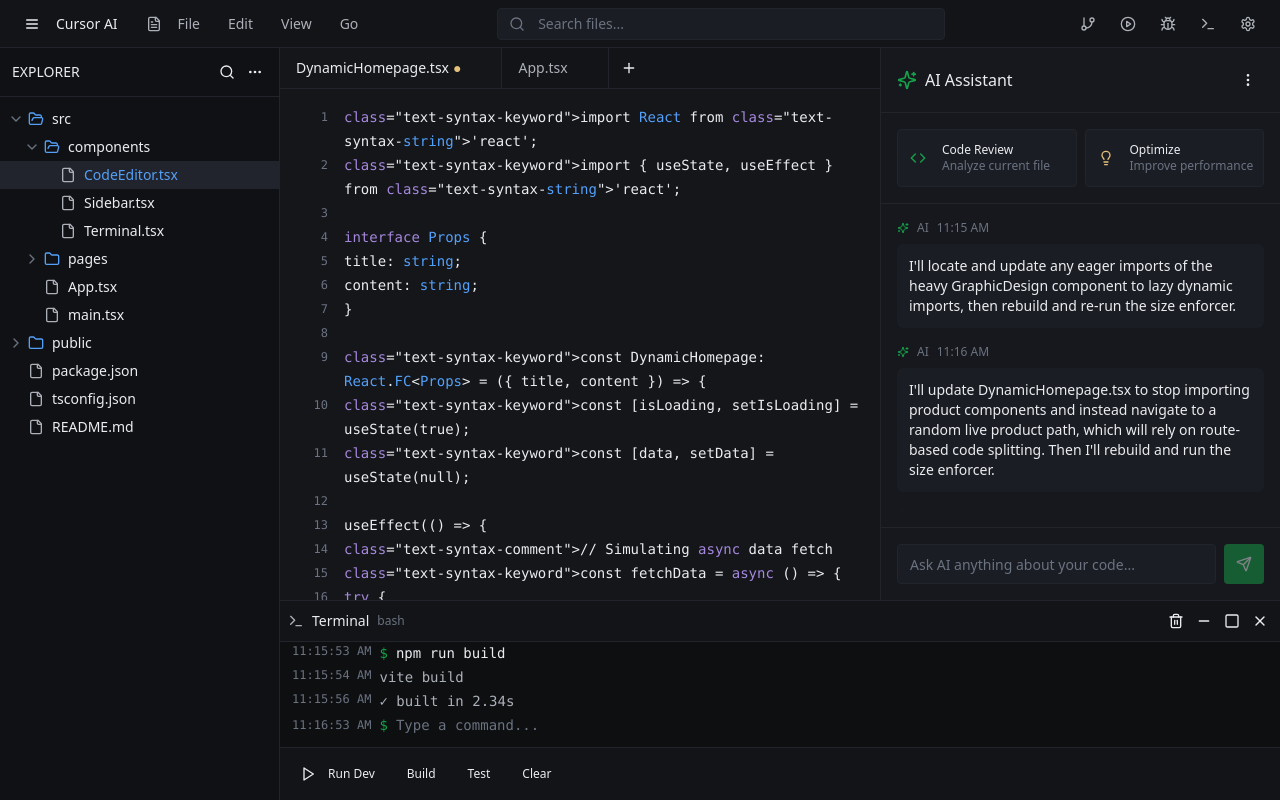
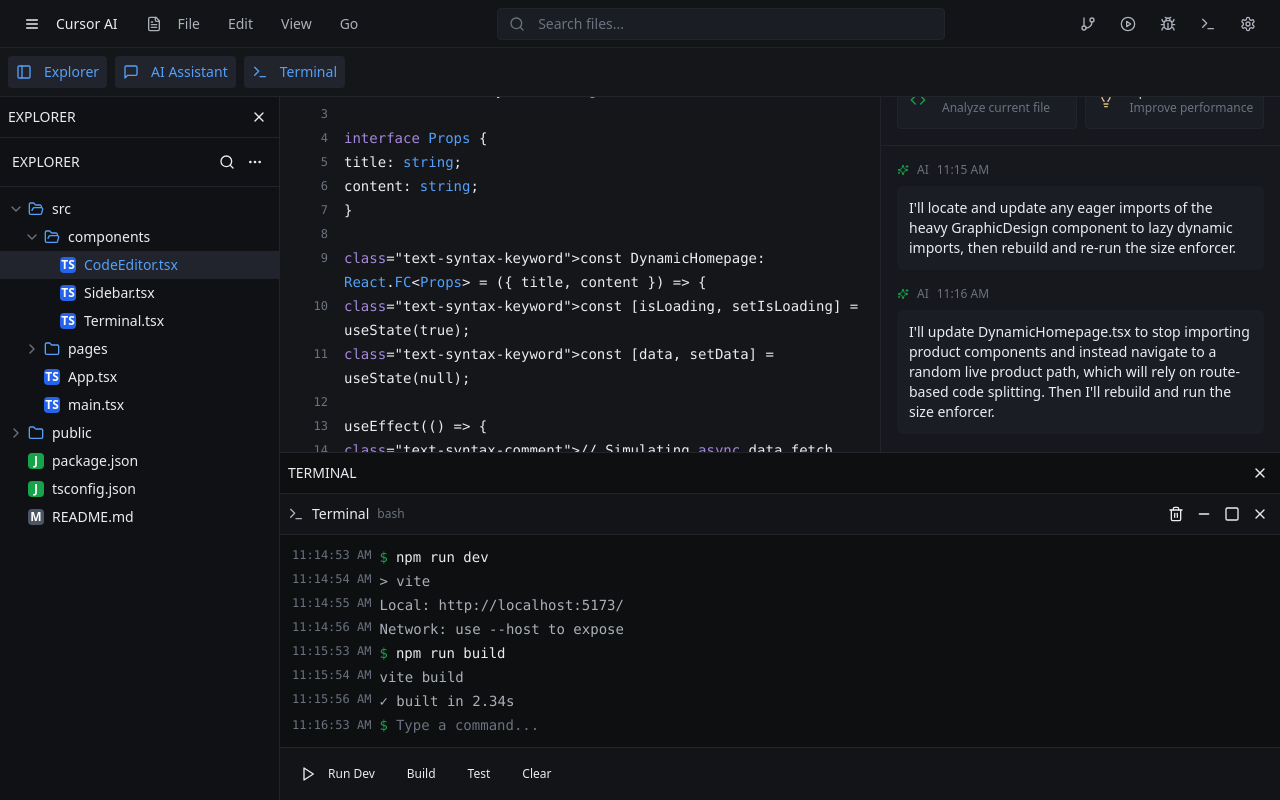
Before and after one commit to PaoloCasula-web/codeditor.com, a React (Vite) app: page / in a window 1280 px wide. Built offline with nearby package versions, Linux system fonts and the light colour scheme.

Commit message:
feat: Add file type logos and window management
This commit introduces file type logos in the sidebar for better visual identification of file types. It also implements functionality to open and close different windows, allowing users to focus on specific ones.

```diff
--- a/src/components/CodeEditor.tsx
+++ b/src/components/CodeEditor.tsx
@@ -5,19 +5,55 @@ import { AIAssistant } from './editor/AIAssistant';
 import { Terminal } from './editor/Terminal';
 import { Toolbar } from './editor/Toolbar';
 import { ResizablePanel } from './ui/ResizablePanel';
+import { Button } from '@/components/ui/button';
+import { PanelLeft, MessageSquare, Terminal as TerminalIcon, X } from 'lucide-react';
 
 export const CodeEditor = () => {
   const [sidebarWidth, setSidebarWidth] = useState(280);
   const [assistantWidth, setAssistantWidth] = useState(400);
   const [terminalHeight, setTerminalHeight] = useState(200);
+  const [showSidebar, setShowSidebar] = useState(true);
+  const [showAI, setShowAI] = useState(true);
   const [showTerminal, setShowTerminal] = useState(true);
 
   return (
     <div className="h-screen w-full bg-editor-bg text-text-primary flex flex-col overflow-hidden">
       <Toolbar />
 
+      {/* Panel Toggle Controls */}
+      <div className="flex items-center gap-2 p-2 border-b border-border-subtle bg-editor-surface">
+        <Button
+          variant="ghost"
+          size="sm"
+          onClick={() => setShowSidebar(!showSidebar)}
+          className={`h-8 px-2 ${showSidebar ? 'bg-active-bg text-text-accent' : 'text-text-muted'}`}
+        >
+          <PanelLeft className="h-4 w-4 mr-1" />
+          Explorer
+        </Button>
+        <Button
+          variant="ghost"
+          size="sm"
+          onClick={() => setShowAI(!showAI)}
+          className={`h-8 px-2 ${showAI ? 'bg-active-bg text-text-accent' : 'text-text-muted'}`}
+        >
+          <MessageSquare className="h-4 w-4 mr-1" />
+          AI Assistant
+        </Button>
+        <Button
+          variant="ghost"
+          size="sm"
+          onClick={() => setShowTerminal(!showTerminal)}
+          className={`h-8 px-2 ${showTerminal ? 'bg-active-bg text-text-accent' : 'text-text-muted'}`}
+        >
+          <TerminalIcon className="h-4 w-4 mr-1" />
+          Terminal
+        </Button>
+      </div>
+
       <div className="flex-1 flex overflow-hidden">
         {/* File Explorer Sidebar */}
+        {showSidebar && (
           <ResizablePanel
             width={sidebarWidth}
             onResize={setSidebarWidth}
@@ -25,8 +61,24 @@ export const CodeEditor = () => {
             maxWidth={500}
             className="bg-sidebar-bg border-r border-border-subtle"
           >
+            <div className="h-full flex flex-col">
+              <div className="flex items-center justify-between p-2 border-b border-border-subtle">
+                <span className="text-sm font-medium text-text-primary">EXPLORER</span>
+                <Button
+                  variant="ghost"
+                  size="sm"
+                  onClick={() => setShowSidebar(false)}
+                  className="h-6 w-6 p-0 hover:bg-hover-bg"
+                >
+                  <X className="h-4 w-4" />
+                </Button>
+              </div>
+              <div className="flex-1">
                 <Sidebar />
+              </div>
+            </div>
           </ResizablePanel>
+        )}
 
         {/* Main Editor Area */}
         <div className="flex-1 flex flex-col overflow-hidden">
@@ -36,6 +88,7 @@ export const CodeEditor = () => {
             </div>
 
             {/* AI Assistant Panel */}
+            {showAI && (
               <ResizablePanel
                 width={assistantWidth}
                 onResize={setAssistantWidth}
@@ -44,8 +97,24 @@ export const CodeEditor = () => {
                 className="bg-ai-bg border-l border-border-subtle"
                 side="left"
               >
+                <div className="h-full flex flex-col">
+                  <div className="flex items-center justify-between p-2 border-b border-border-subtle">
+                    <span className="text-sm font-medium text-text-primary">AI ASSISTANT</span>
+                    <Button
+                      variant="ghost"
+                      size="sm"
+                      onClick={() => setShowAI(false)}
+                      className="h-6 w-6 p-0 hover:bg-hover-bg"
+                    >
+                      <X className="h-4 w-4" />
+                    </Button>
+                  </div>
+                  <div className="flex-1">
                     <AIAssistant />
+                  </div>
+                </div>
               </ResizablePanel>
+            )}
           </div>
 
           {/* Terminal */}
@@ -58,7 +127,22 @@ export const CodeEditor = () => {
               className="bg-terminal-bg border-t border-border-subtle"
               direction="vertical"
             >
+              <div className="h-full flex flex-col">
+                <div className="flex items-center justify-between p-2 border-b border-border-subtle">
+                  <span className="text-sm font-medium text-text-primary">TERMINAL</span>
+                  <Button
+                    variant="ghost"
+                    size="sm"
+                    onClick={() => setShowTerminal(false)}
+                    className="h-6 w-6 p-0 hover:bg-hover-bg"
+                  >
+                    <X className="h-4 w-4" />
+                  </Button>
+                </div>
+                <div className="flex-1">
                   <Terminal onClose={() => setShowTerminal(false)} />
+                </div>
+              </div>
             </ResizablePanel>
           )}
         </div>
--- a/src/components/editor/Sidebar.tsx
+++ b/src/components/editor/Sidebar.tsx
@@ -1,6 +1,60 @@
 import { useState } from 'react';
 import { ChevronRight, ChevronDown, File, Folder, FolderOpen, Search, MoreHorizontal } from 'lucide-react';
 import { Button } from '@/components/ui/button';
+
+// File type icons mapping
+const getFileIcon = (fileName: string) => {
+  const extension = fileName.split('.').pop()?.toLowerCase();
+
+  switch (extension) {
+    case 'tsx':
+    case 'ts':
+      return (
+        <div className="h-4 w-4 mr-2 ml-5 flex items-center justify-center rounded text-xs font-bold bg-blue-600 text-white">
+          TS
+        </div>
+      );
+    case 'jsx':
+    case 'js':
+      return (
+        <div className="h-4 w-4 mr-2 ml-5 flex items-center justify-center rounded text-xs font-bold bg-yellow-500 text-black">
+          JS
+        </div>
+      );
+    case 'html':
+      return (
+        <div className="h-4 w-4 mr-2 ml-5 flex items-center justify-center rounded text-xs font-bold bg-orange-600 text-white">
+          H
+        </div>
+      );
+    case 'css':
+      return (
+        <div className="h-4 w-4 mr-2 ml-5 flex items-center justify-center rounded text-xs font-bold bg-blue-500 text-white">
+          C
+        </div>
+      );
+    case 'json':
+      return (
+        <div className="h-4 w-4 mr-2 ml-5 flex items-center justify-center rounded text-xs font-bold bg-green-600 text-white">
+          J
+        </div>
+      );
+    case 'md':
+      return (
+        <div className="h-4 w-4 mr-2 ml-5 flex items-center justify-center rounded text-xs font-bold bg-gray-600 text-white">
+          M
+        </div>
+      );
+    case 'ico':
+      return (
+        <div className="h-4 w-4 mr-2 ml-5 flex items-center justify-center rounded text-xs font-bold bg-purple-600 text-white">
+          I
+        </div>
+      );
+    default:
+      return <File className="h-4 w-4 mr-2 ml-5 text-text-secondary" />;
+  }
+};
 
 interface FileNode {
   name: string;
@@ -106,7 +160,7 @@ export const Sidebar = () => {
               )}
             </>
           ) : (
-            <File className="h-4 w-4 mr-2 ml-5 text-text-secondary" />
+            getFileIcon(node.name)
           )}
           <span className="text-sm flex-1">{node.name}</span>
           <Button
```
Lines whose indentation alone changed are shown as unchanged.
